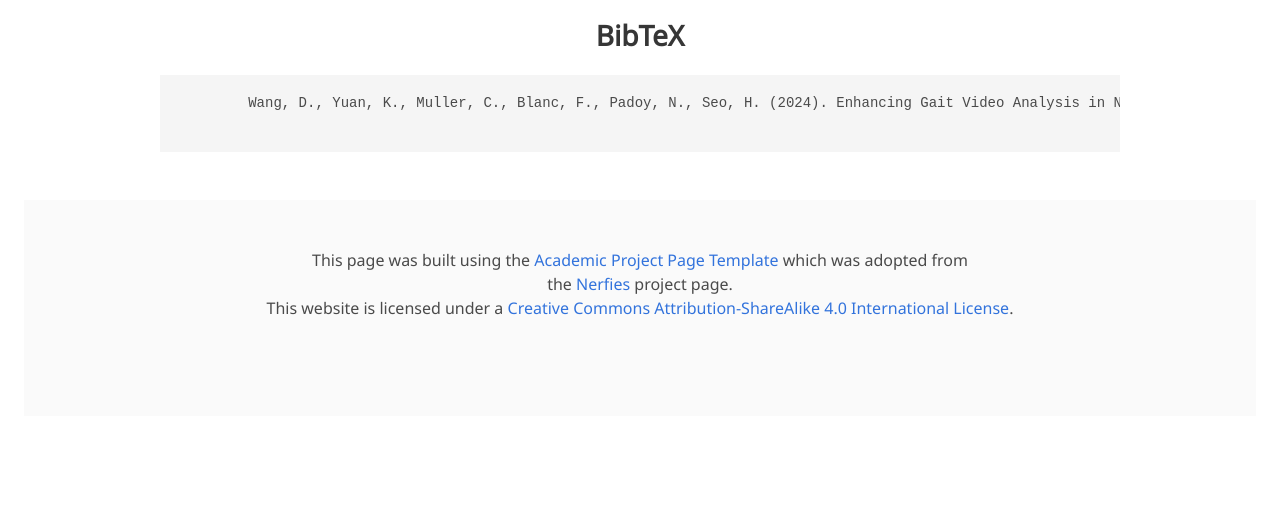
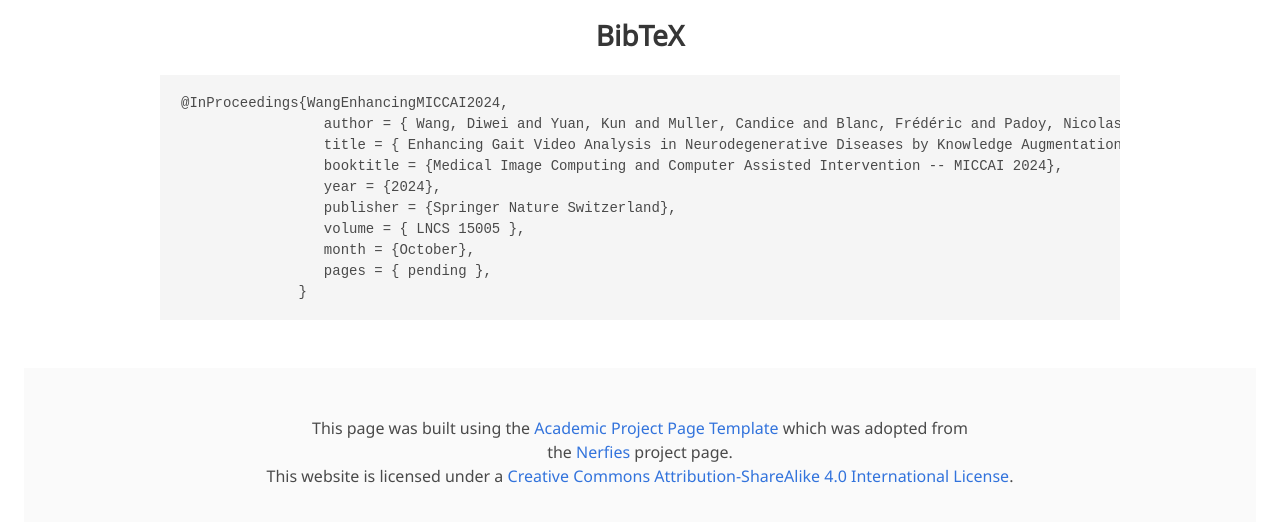
Before and after one commit to lisqzqng/GaitAnalysisVLM, a plain HTML site: page index.html in a window 1280 px wide. Shown: the part 4113-4635 px from the top of the page. Before the commit the page ends 4577 px from the top, so only its background shows below. Drawn offline with nearby package versions, Linux system fonts and the light colour scheme; some icons are missing; a web font is replaced by a local one.

Commit message:
Update index.html

```diff
--- a/index.html
+++ b/index.html
@@ -295,9 +295,16 @@
           text-align: left;
         }
       </style>
-      <pre>
-        Wang, D., Yuan, K., Muller, C., Blanc, F., Padoy, N., Seo, H. (2024). Enhancing Gait Video Analysis in Neurodegenerative Diseases by Knowledge Augmentation in Vision Language Model. In: Linguraru, M.G., et al. Medical Image Computing and Computer Assisted Intervention – MICCAI 2024. MICCAI 2024. Lecture Notes in Computer Science, vol 15005. Springer, Cham. https://doi.org/10.1007/978-3-031-72086-4_24
-      </code></pre>
+      <pre><code>@InProceedings{WangEnhancingMICCAI2024,
+                 author = { Wang, Diwei and Yuan, Kun and Muller, Candice and Blanc, Frédéric and Padoy, Nicolas and Seo, Hyewon },
+                 title = { Enhancing Gait Video Analysis in Neurodegenerative Diseases by Knowledge Augmentation in Vision Language Model },
+                 booktitle = {Medical Image Computing and Computer Assisted Intervention -- MICCAI 2024},
+                 year = {2024},
+                 publisher = {Springer Nature Switzerland},
+                 volume = { LNCS 15005 },
+                 month = {October},
+                 pages = { pending },
+              }</code></pre>
     </div>
 </section>
 <!--End BibTex citation -->
```
